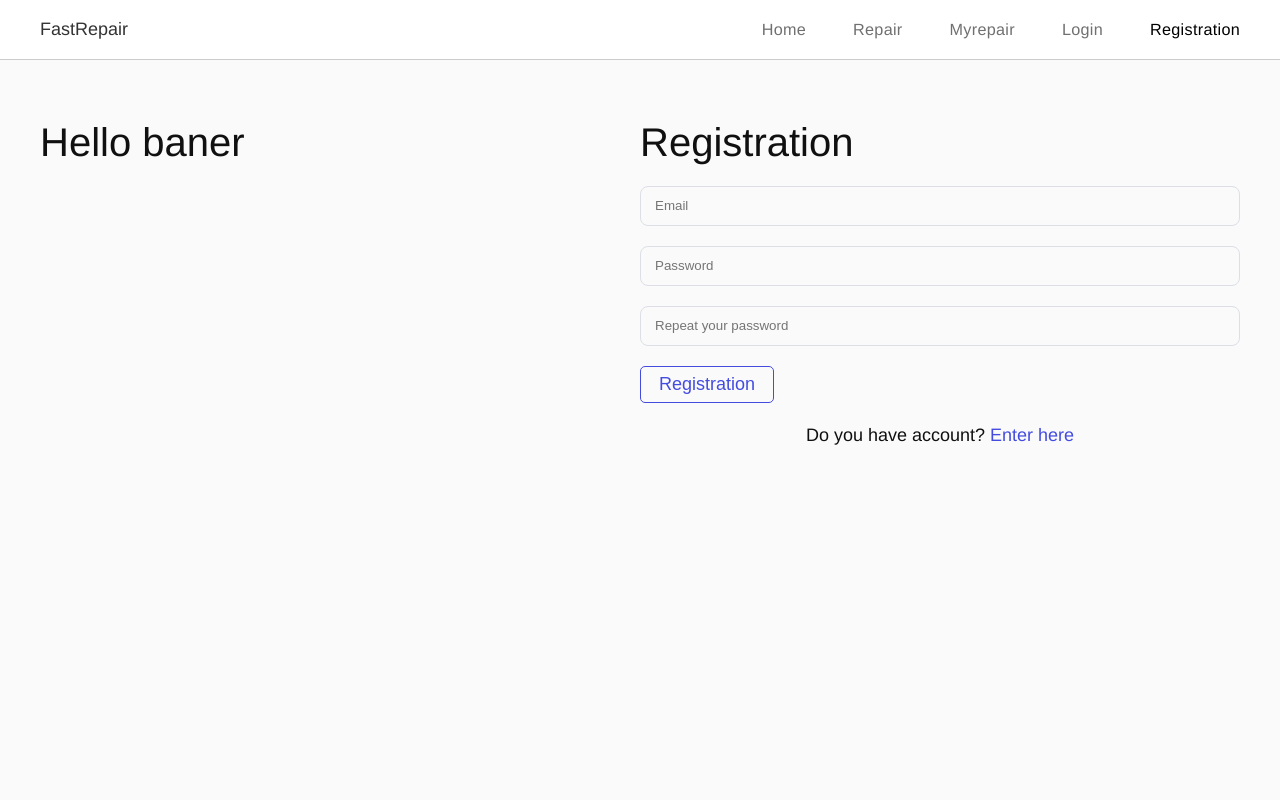
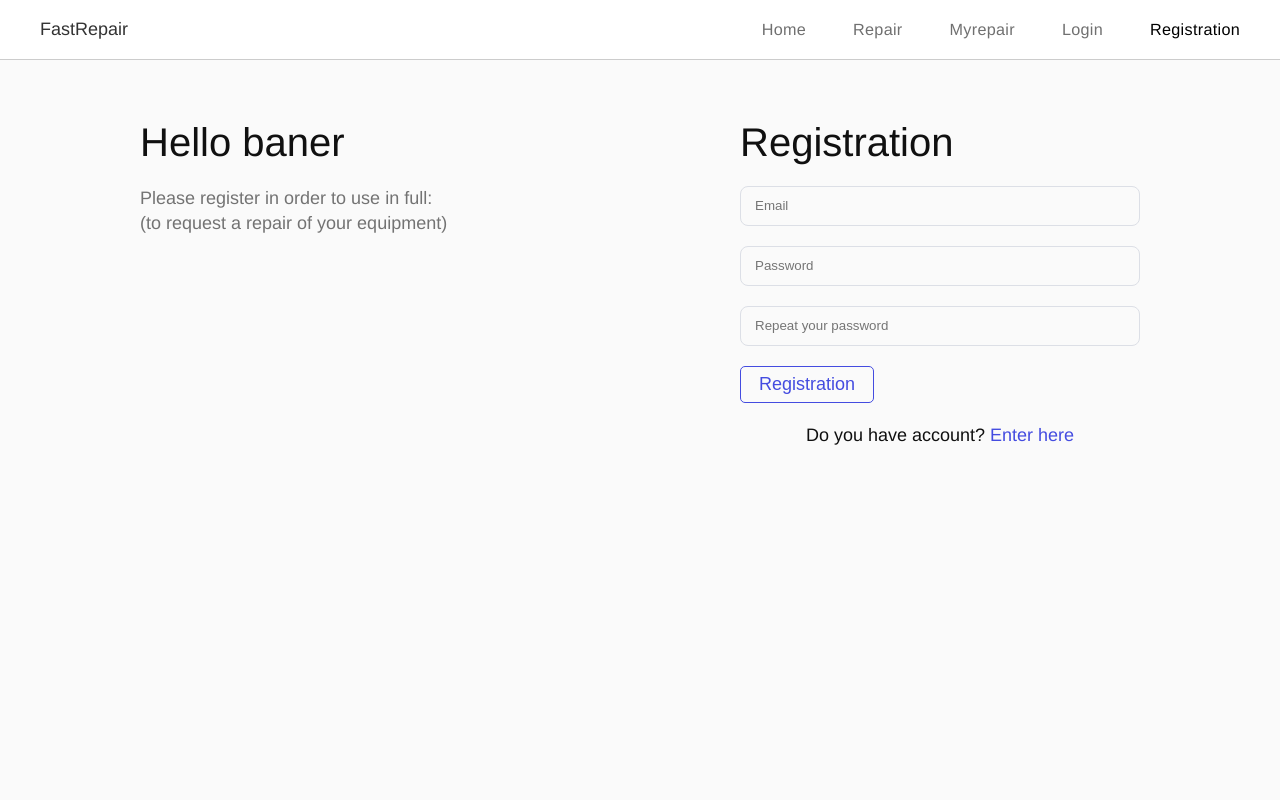
Before and after one commit to ilya-averin/VueFastRepair, a Vue app: page /registration in a window 1280 px wide. Shown: the top 800 px of the page. Built offline with nearby package versions, Linux system fonts and the light colour scheme.

Commit message:
first commit

```diff
--- a/src/components/Accordion.vue
+++ b/src/components/Accordion.vue
@@ -76,18 +76,19 @@ export default {
       &.active
         background #b9b9b9
       &.active:after
-        // content: &minus
-        content: '\2212'
+        transition .5s
+        transform: rotate(45deg)
       &:after
+        transition .5s
         content: '\002B'
         color: #000
         float: right;
-        padding-right 8px
+        margin-right 10px
       &:hover
         background-color: #b0b0b0
         color #000
         transition 0.1s
-        transform: translate(0,-3px);
+        transform: translate(0,-2px);
 			  transition-delay: 0s !important
 
     .collapsible-item-body
--- a/src/components/Auth/Login.vue
+++ b/src/components/Auth/Login.vue
@@ -98,8 +98,18 @@ export default {
 
 .auth
   display flex
+  justify-content center
+  flex-wrap wrap
 .auth_banner,.auth_form
   width 50%
+  @media screen and (max-width: 768px)
+    width 100%
+    margin-bottom 30px
+    &:last-child
+      margin-bottom 0
+
+.auth_form
+  max-width 400px
 
 .form-item
   .error
--- a/src/components/Auth/Registration.vue
+++ b/src/components/Auth/Registration.vue
@@ -5,7 +5,10 @@
         .auth
           .auth_banner
             h1.ui-title-2 Hello baner
-            //- img.banner(src='../../img/matebook-x-pro-mystic-silver.png', alt='')
+            p Please register in order to use in full:
+              br
+              |  (to request a repair of your equipment)
+            //- img.banner(src='../../img/sign-in.png', alt='')
           .auth_form
             span.ui-title-2 Registration
             form(@submit.prevent="onSubmit")
@@ -107,10 +110,24 @@ export default {
 </script>
 
 <style lang="stylus" scoped>
+
 .auth
   display flex
+  justify-content center
+  flex-wrap wrap
 .auth_banner,.auth_form
   width 50%
+  @media screen and (max-width: 768px)
+    width 100%
+    margin-bottom 30px
+    &:last-child
+      margin-bottom 0
+  p
+    color #737373
+
+.auth_form
+  max-width 400px
+
 .form-item
   .error
     display none
--- a/src/components/Home.vue
+++ b/src/components/Home.vue
@@ -94,6 +94,16 @@ export default {
     align-items: center
     flex-flow: row wrap
     margin-bottom: 8rem
+    // background:
+    //   radial-gradient(circle at 50% 0,
+    //     rgba(255,0,0,.1),
+    //     rgba(255,0,0,0) 70.71%),
+    //   radial-gradient(circle at 6.7% 75%,
+    //     rgba(0,0,255,.4),
+    //     rgba(0,0,255,0) 70.71%),
+    //   radial-gradient(circle at 93.3% 75%,
+    //     rgba(0,255,0,.1),
+    //     rgba(0,255,0,0) 70.71%) beige;
     .laptop
       max-width: 100%
       @media screen and (max-width: phoneWidth)
@@ -143,7 +153,11 @@ export default {
       top: 0;
       width: 100%;
       height: 100%;
-      background #000
+      // background #000
+      background: #282828; /* Old browsers */
+      background: -moz-linear-gradient(top,  #282828 68%, #282828 68%, #522f40 100%); /* FF3.6-15 */
+      background: -webkit-linear-gradient(top,  #282828 68%,#282828 68%,#522f40 100%); /* Chrome10-25,Safari5.1-6 */
+      background: linear-gradient(to bottom,  #282828 68%,#282828 68%,#522f40 100%); /* W3C, IE10+, FF16+, Chrome26+, Opera12+, Safari7+ */
       @media screen and (max-width: phoneWidth)
         justify-content: center;
         align-items: center;
```
Also changed, not shown: src/img/sign-in.png (added).
